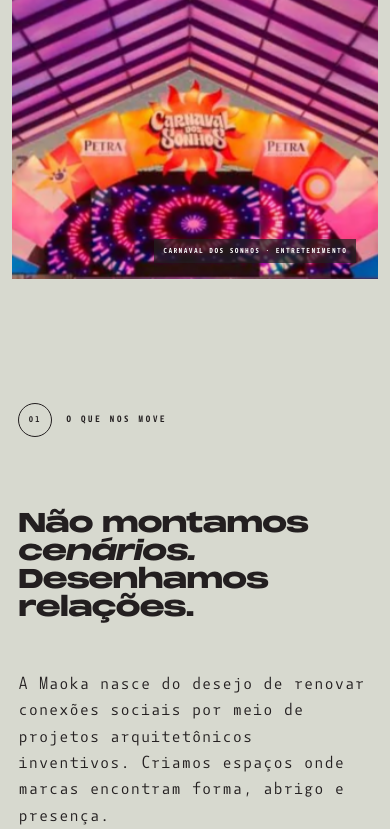
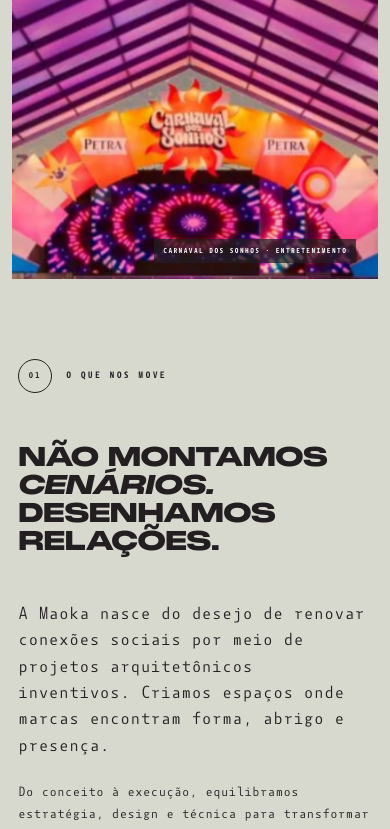
Before and after one commit to tiagojardim83/Site_Maoka, a Next.js app: page / in a window 390 px wide. Shown: the part 1156-1985 px from the top of the page. Built offline with nearby package versions, Linux system fonts and the light colour scheme; no server answers.

Commit message:
Padroniza espaçamentos e títulos das seções

```diff
--- a/app/globals.css
+++ b/app/globals.css
@@ -12,6 +12,9 @@
   --line: rgba(var(--ink-rgb), 0.13);
   --serif: var(--font-monument), Arial, sans-serif;
   --sans: var(--font-botanica), Arial, sans-serif;
+  --space-section: clamp(88px, 7vw, 120px);
+  --space-block: clamp(48px, 4.5vw, 72px);
+  --space-stagger: clamp(52px, 6vw, 96px);
 }
 
 * {
@@ -563,7 +566,7 @@
 }
 
 .section-pad {
-  padding: clamp(130px, 16vw, 250px) 4vw;
+  padding: var(--space-section) 4vw;
 }
 
 .section-label {
@@ -624,9 +627,9 @@
 .manifesto-grid {
   display: grid;
   grid-template-columns: minmax(0, 1.65fr) minmax(260px, .35fr);
-  gap: clamp(70px, 11vw, 180px);
+  gap: clamp(60px, 8vw, 120px);
   align-items: end;
-  margin-top: clamp(130px, 18vw, 280px);
+  margin-top: var(--space-block);
 }
 
 .display-copy,
@@ -640,6 +643,7 @@
   font-weight: 900;
   letter-spacing: -.07em;
   line-height: .98;
+  text-transform: uppercase;
 }
 
 .manifesto-copy {
@@ -663,7 +667,7 @@
 .manifesto-feature {
   position: relative;
   width: 100%;
-  margin-top: clamp(180px, 25vw, 390px);
+  margin-top: var(--space-section);
   display: grid;
   grid-template-columns: repeat(12, minmax(0, 1fr));
   gap: 2vw;
@@ -672,7 +676,7 @@
 
 .manifesto-aside {
   grid-column: 2 / span 3;
-  margin: clamp(70px, 9vw, 140px) 0 0;
+  margin: var(--space-block) 0 0;
   max-width: 255px;
   font-size: 12px;
   line-height: 1.72;
@@ -781,7 +785,7 @@
 .manifesto-numbers {
   display: grid;
   grid-template-columns: repeat(3, 1fr);
-  margin-top: clamp(180px, 24vw, 370px);
+  margin-top: var(--space-section);
   border-top: 1px solid var(--line);
   border-bottom: 1px solid var(--line);
 }
@@ -863,7 +867,7 @@
 }
 
 .filter-bar {
-  margin: clamp(130px, 16vw, 250px) 0 clamp(100px, 12vw, 190px);
+  margin: var(--space-block) 0;
   padding: 16px 0;
   display: flex;
   gap: 30px;
@@ -892,7 +896,7 @@
 .project-grid {
   display: grid;
   grid-template-columns: repeat(12, minmax(0, 1fr));
-  gap: clamp(120px, 16vw, 250px) 2vw;
+  gap: var(--space-section) 2vw;
   align-items: start;
 }
 
@@ -907,11 +911,11 @@
 }
 
 .project-card--1 { grid-column: 2 / span 5; }
-.project-card--2 { grid-column: 8 / span 5; margin-top: clamp(120px, 16vw, 250px); }
+.project-card--2 { grid-column: 8 / span 5; margin-top: var(--space-stagger); }
 .project-card--3 { grid-column: 1 / span 7; }
-.project-card--4 { grid-column: 9 / span 4; margin-top: clamp(80px, 11vw, 170px); }
+.project-card--4 { grid-column: 9 / span 4; margin-top: clamp(36px, 4vw, 68px); }
 .project-card--5 { grid-column: 3 / span 4; }
-.project-card--6 { grid-column: 7 / span 6; margin-top: clamp(110px, 14vw, 220px); }
+.project-card--6 { grid-column: 7 / span 6; margin-top: clamp(44px, 5vw, 82px); }
 .project-card--7 { grid-column: 2 / span 8; }
 
 .project-card--2 .project-image,
@@ -1032,15 +1036,15 @@
 }
 
 .craft-content {
-  padding: clamp(160px, 18vw, 280px) 6vw;
+  padding: var(--space-section) 6vw;
 }
 
 .craft h2 {
-  margin-top: clamp(70px, 9vw, 130px);
+  margin-top: var(--space-block);
   font-size: clamp(30px, 2.8vw, 46px);
 }
 
-.service-list { margin-top: clamp(80px, 9vw, 135px); }
+.service-list { margin-top: var(--space-block); }
 
 .service-list article {
   display: grid;
@@ -1073,7 +1077,7 @@
 .process-steps {
   display: grid;
   grid-template-columns: repeat(4, 1fr);
-  margin-top: clamp(90px, 11vw, 160px);
+  margin-top: var(--space-block);
   border-top: 1px solid var(--line);
   border-bottom: 1px solid var(--line);
 }
@@ -1094,7 +1098,7 @@
 .process-steps i { margin-top: auto; font-size: 8px; font-style: normal; text-transform: uppercase; letter-spacing: .16em; opacity: .65; }
 
 .brand-strip {
-  padding: clamp(90px, 11vw, 170px) 0;
+  padding: var(--space-section) 0;
   overflow: hidden;
   color: var(--paper);
   background: var(--blue);
@@ -1198,7 +1202,7 @@
 .cta-orbit:hover { transform: scale(1.08) rotate(4deg); background: white; }
 
 .footer {
-  padding: clamp(75px, 9vw, 130px) 4vw 30px;
+  padding: var(--space-section) 4vw 30px;
   color: var(--paper);
   background: var(--blue);
 }
@@ -1207,7 +1211,7 @@
   display: flex;
   justify-content: space-between;
   align-items: flex-start;
-  padding-bottom: clamp(120px, 15vw, 230px);
+  padding-bottom: var(--space-section);
 }
 
 .footer-top .brand { width: min(66vw, 1040px); }
@@ -1329,7 +1333,7 @@
   .hero-statement { width: min(360px, 64vw); }
   .manifesto-grid { grid-template-columns: 1fr; align-items: start; }
   .manifesto-copy { max-width: 560px; }
-  .manifesto-feature { margin-top: clamp(150px, 24vw, 240px); }
+  .manifesto-feature { margin-top: var(--space-section); }
   .manifesto-aside { grid-column: 1 / span 4; }
   .manifesto-sign { top: 16%; left: 25%; width: min(58vw, 540px); }
   .manifesto-feature-media { grid-column: 6 / span 7; height: 78vw; }
@@ -1359,7 +1363,12 @@
 }
 
 @media (max-width: 620px) {
-  .section-pad { padding: 124px 18px; }
+  :root {
+    --space-section: 80px;
+    --space-block: 48px;
+    --space-stagger: 0px;
+  }
+  .section-pad { padding: var(--space-section) 18px; }
   .site-header { height: 74px; }
   .site-header--scrolled { height: 64px; }
   .header-brand { display: none; }
@@ -1421,8 +1430,8 @@
   .craft h2 em,
   .process h2 em,
   .closing h2 em { padding-right: .06em; }
-  .manifesto-grid { margin-top: 70px; gap: 46px; }
-  .manifesto-feature { margin-top: 150px; display: flex; flex-direction: column; gap: 64px; }
+  .manifesto-grid { margin-top: var(--space-block); gap: 42px; }
+  .manifesto-feature { margin-top: var(--space-section); display: flex; flex-direction: column; gap: 52px; }
   .manifesto-aside { width: 70%; margin: 0; }
   .manifesto-sign {
     position: relative;
@@ -1433,10 +1442,10 @@
     align-self: center;
   }
   .manifesto-feature-media { width: 82%; height: 118vw; margin-left: auto; }
-  .manifesto-numbers { margin-top: 150px; }
+  .manifesto-numbers { margin-top: var(--space-section); }
   .manifesto-numbers { grid-template-columns: 1fr; }
   .manifesto-numbers div + div { padding-left: 0; border-left: 0; border-top: 1px solid var(--line); }
-  .project-grid { grid-template-columns: 1fr; gap: 58px; }
+  .project-grid { grid-template-columns: 1fr; gap: var(--space-block); }
   .project-card { grid-column: 1 !important; margin-top: 0; }
   .project-card .project-image {
     height: clamp(480px, 76svh, 720px);
```
